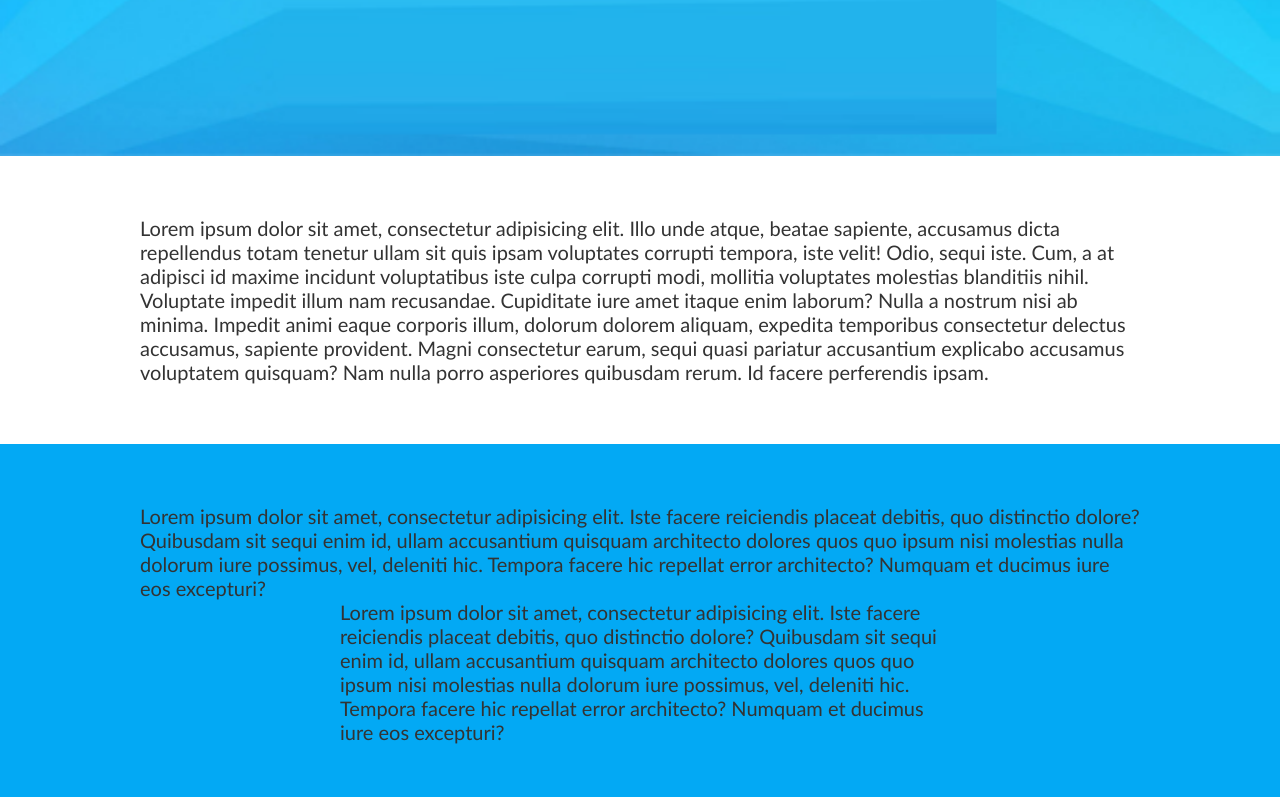
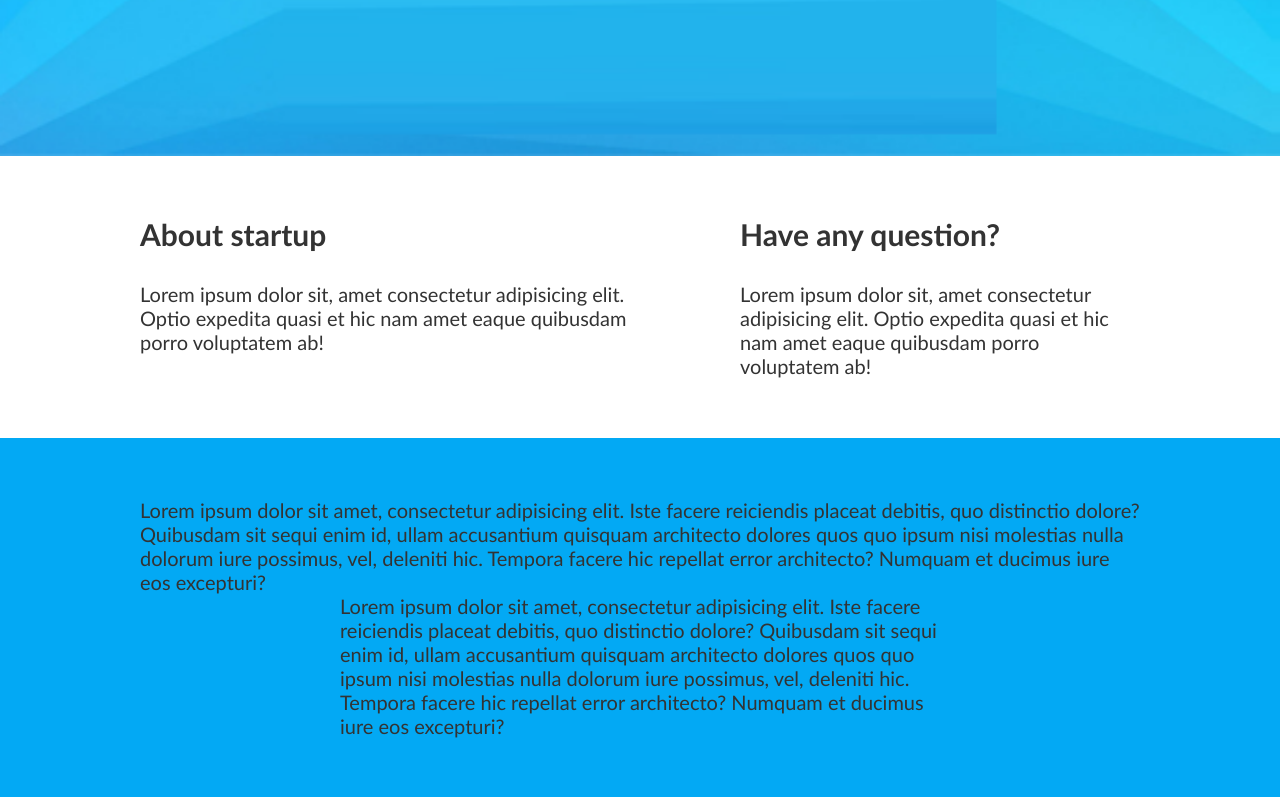
Before and after one commit to janusonyte/04-coming-soon, a website: page index.html in a window 1280 px wide. Shown: the part 644-1441 px from the top of the page. Drawn offline with Linux system fonts and the light colour scheme.

Commit message:
Main content columns

```diff
--- a/css/base/layout.css
+++ b/css/base/layout.css
@@ -11,7 +11,20 @@
     width: 600px;
 }
 .container > .row {
+    display: flex;
+    justify-content: space-between;
+    gap: 60px 0;
     width: 1000px;
+}
+
+.container > .row > .column {
+    display: flex;
+    flex-direction: column;
+    gap: 30px;
+    width: 50%;
+}
+.container > .row > .column.right {
+    width: 40%;
 }
 
 @media (max-width: 1100px) {
@@ -22,7 +35,11 @@
 
 @media (max-width: 900px) {
     .container > .row {
+        flex-direction: column;
         width: 600px;
+    }
+    .container > .row > .column {
+        width: 100%;
     }
 }
 
--- a/index.html
+++ b/index.html
@@ -20,7 +20,14 @@
         </section>
         <section class="container">
             <div class="row">
-                Lorem ipsum dolor sit amet, consectetur adipisicing elit. Illo unde atque, beatae sapiente, accusamus dicta repellendus totam tenetur ullam sit quis ipsam voluptates corrupti tempora, iste velit! Odio, sequi iste. Cum, a at adipisci id maxime incidunt voluptatibus iste culpa corrupti modi, mollitia voluptates molestias blanditiis nihil. Voluptate impedit illum nam recusandae. Cupiditate iure amet itaque enim laborum? Nulla a nostrum nisi ab minima. Impedit animi eaque corporis illum, dolorum dolorem aliquam, expedita temporibus consectetur delectus accusamus, sapiente provident. Magni consectetur earum, sequi quasi pariatur accusantium explicabo accusamus voluptatem quisquam? Nam nulla porro asperiores quibusdam rerum. Id facere perferendis ipsam.
+                <div class="column">
+                    <h2>About startup</h2>
+                    <p>Lorem ipsum dolor sit, amet consectetur adipisicing elit. Optio expedita quasi et hic nam amet eaque quibusdam porro voluptatem ab!</p>
+                </div>
+                <div class="column right">
+                    <h2>Have any question?</h2>
+                    <p>Lorem ipsum dolor sit, amet consectetur adipisicing elit. Optio expedita quasi et hic nam amet eaque quibusdam porro voluptatem ab!</p>
+                </div>
             </div>
         </section>
     </main>
```
